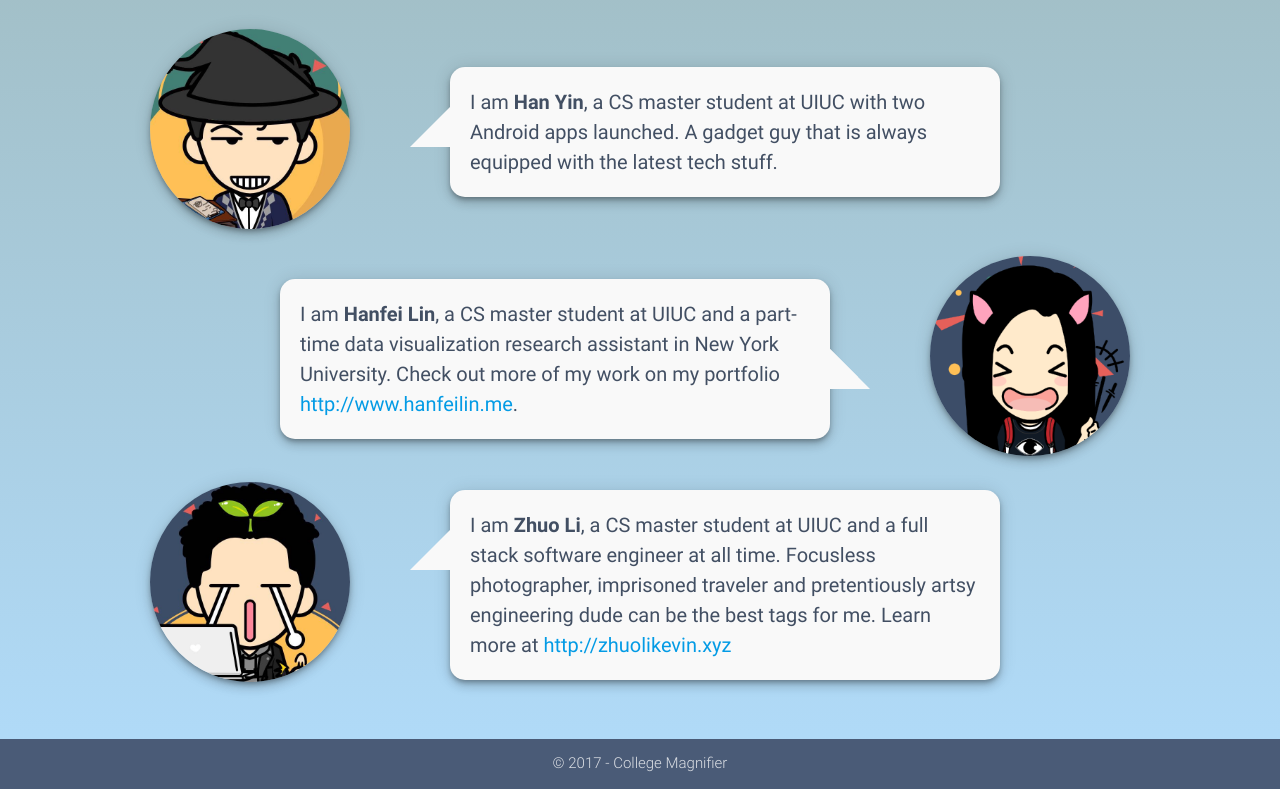
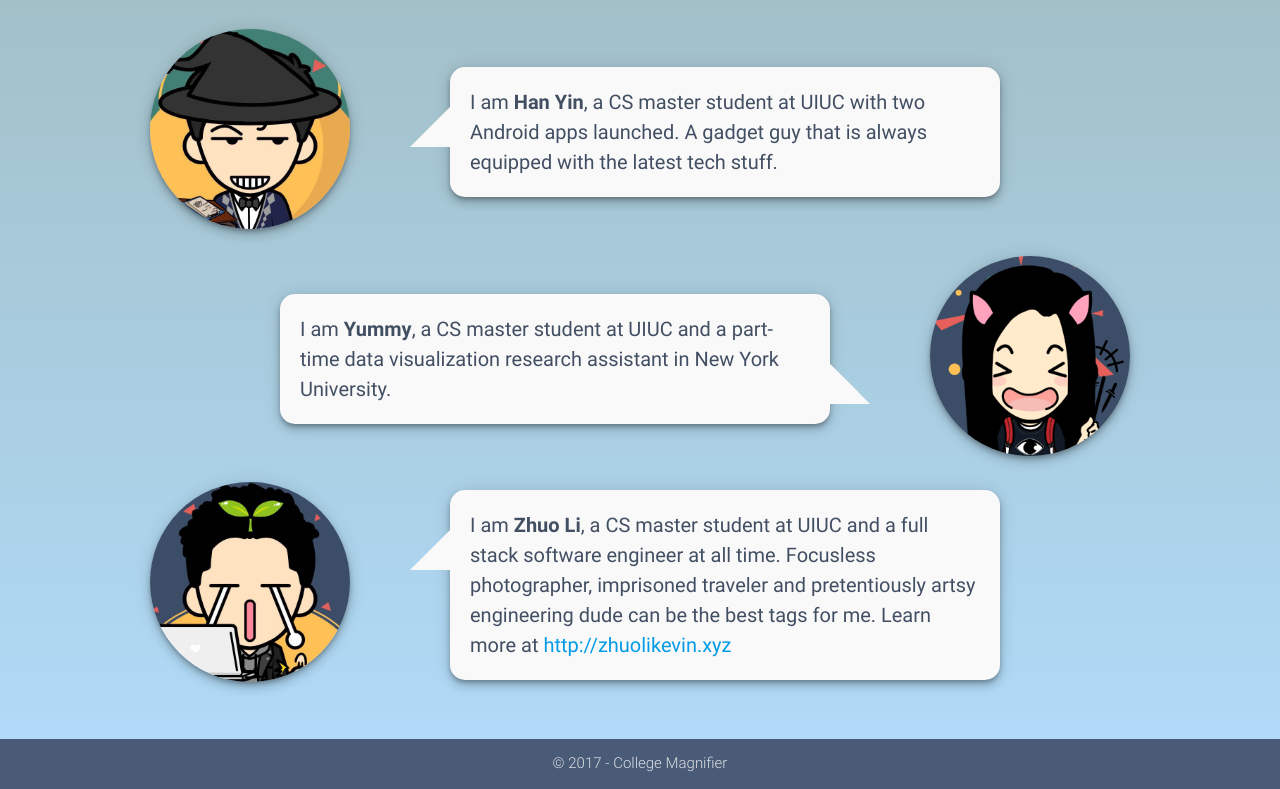
Before and after one commit to College-Magnifier/College-Maginifier, a website: page app/static/about.html in a window 1280 px wide. Shown: the part 85-874 px from the top of the page. Drawn offline with Linux system fonts and the light colour scheme.

Commit message:
modify about

```diff
--- a/app/static/about.html
+++ b/app/static/about.html
@@ -33,7 +33,7 @@
     </div>
     <div class="introduction-part flex-right">
       <div id="intro-2" class="introduction z-depth-3">
-        <p>I am <b>Hanfei Lin</b>, a CS master student at UIUC and a part-time data visualization research assistant in New York University. Check out more of my work on my portfolio <a href="http://www.hanfeilin.me">http://www.hanfeilin.me</a></i>.</p>
+        <p>I am <b>Yummy</b>, a CS master student at UIUC and a part-time data visualization research assistant in New York University.</i></p>
       </div>
       <div id="avatar-2" class="avatar">
         <img src="images/lh.jpg" class="z-depth-3">
```
Also changed, not shown: 2 other files.
